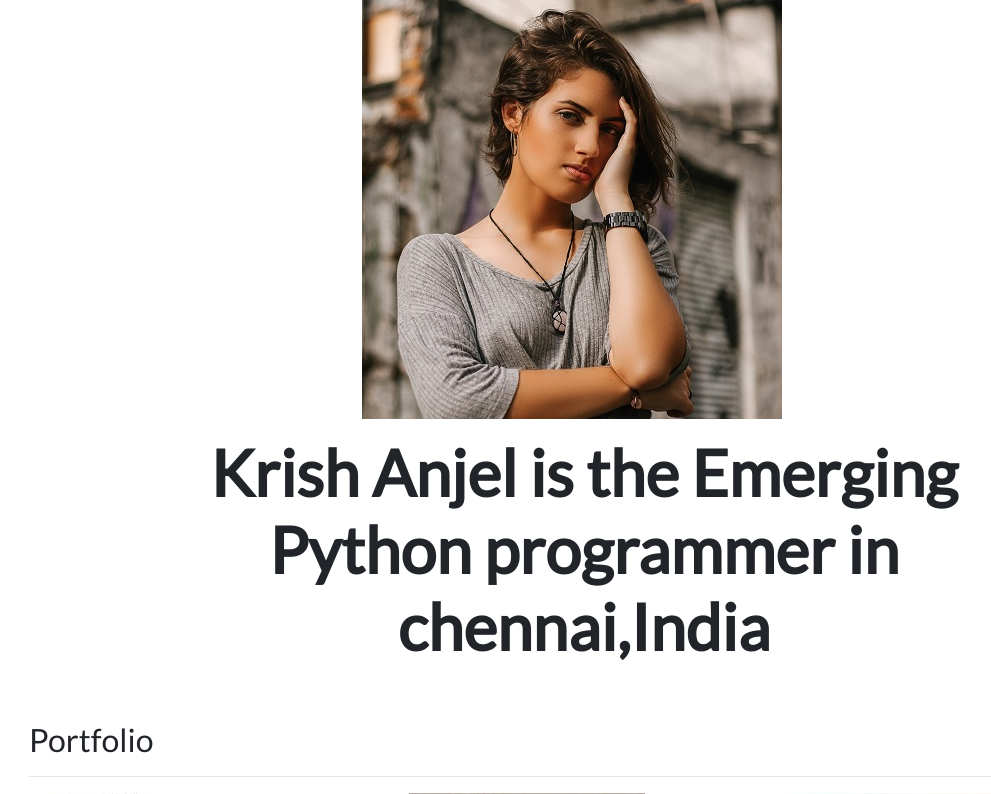
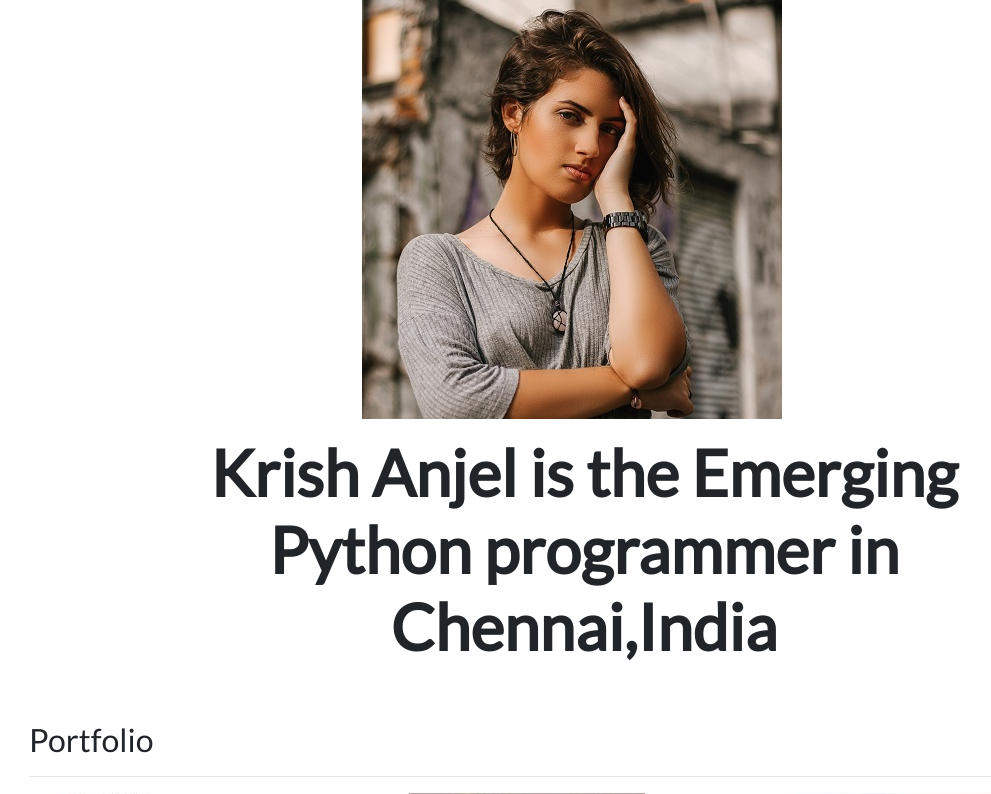
Before and after one commit to krishdeva01/Django_Portfolio, a Django app: page / in a window 1280 px wide. Shown: the part 73-867 px from the top of the page, without its empty margins (56-1047 px from the left). Run offline with Django 3.2, Linux system fonts and the light colour scheme; data comes from the database, SQL or seed files in the repository; some libraries are stand-ins or nearby versions.

Commit message:
minor change to see how it works

```diff
--- a/portfolio/templates/portfolio/home.html
+++ b/portfolio/templates/portfolio/home.html
@@ -12,7 +12,7 @@
 
 <div class="row justify-content-center mb-3">
   <div class="col-md-9 text-center">
-    <h1 id="hometext" class="font-weight-bold">Krish Anjel is the Emerging Python programmer in chennai,India</h1>
+    <h1 id="hometext" class="font-weight-bold">Krish Anjel is the Emerging Python programmer in Chennai,India</h1>
   </div>
 </div>
 
```
